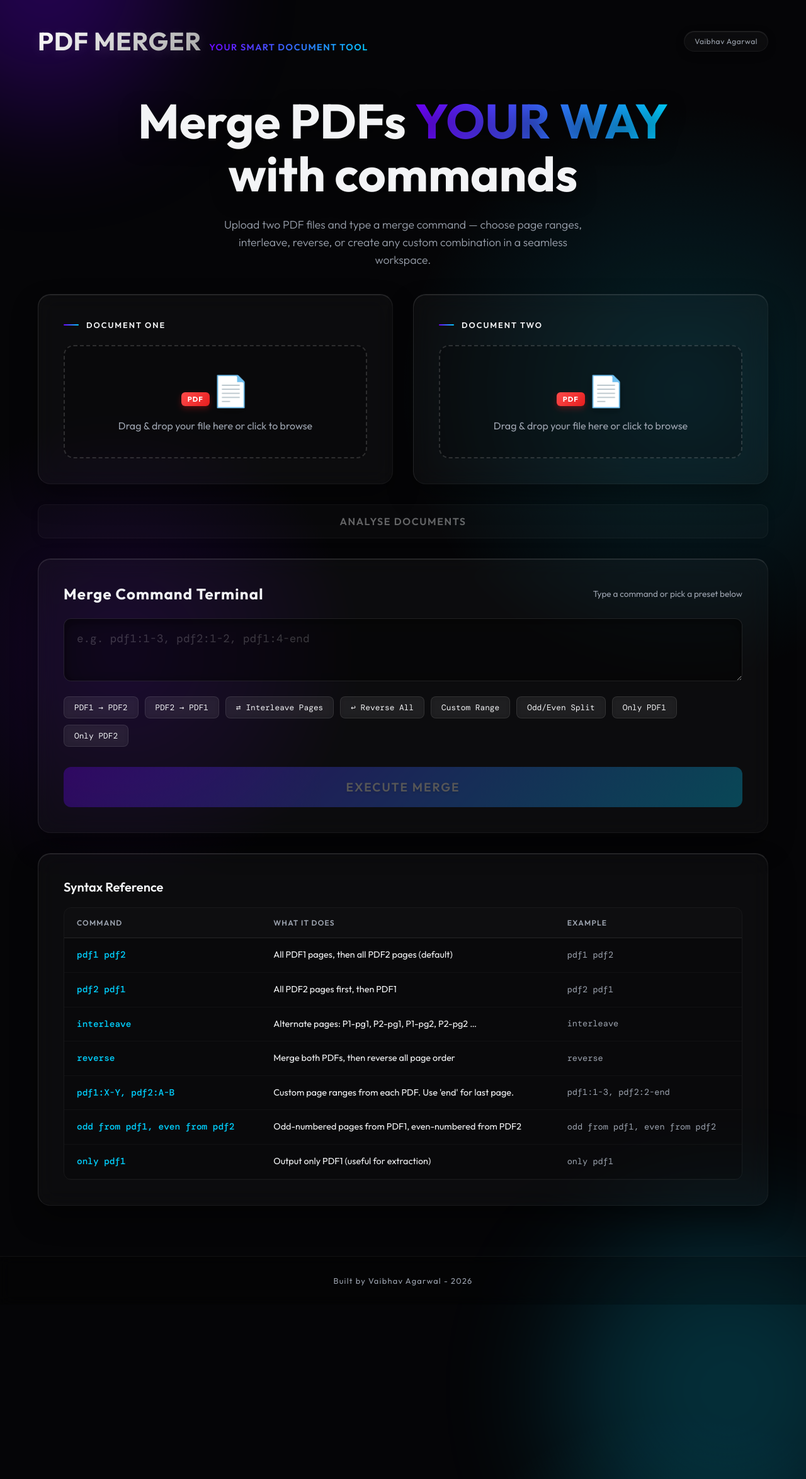
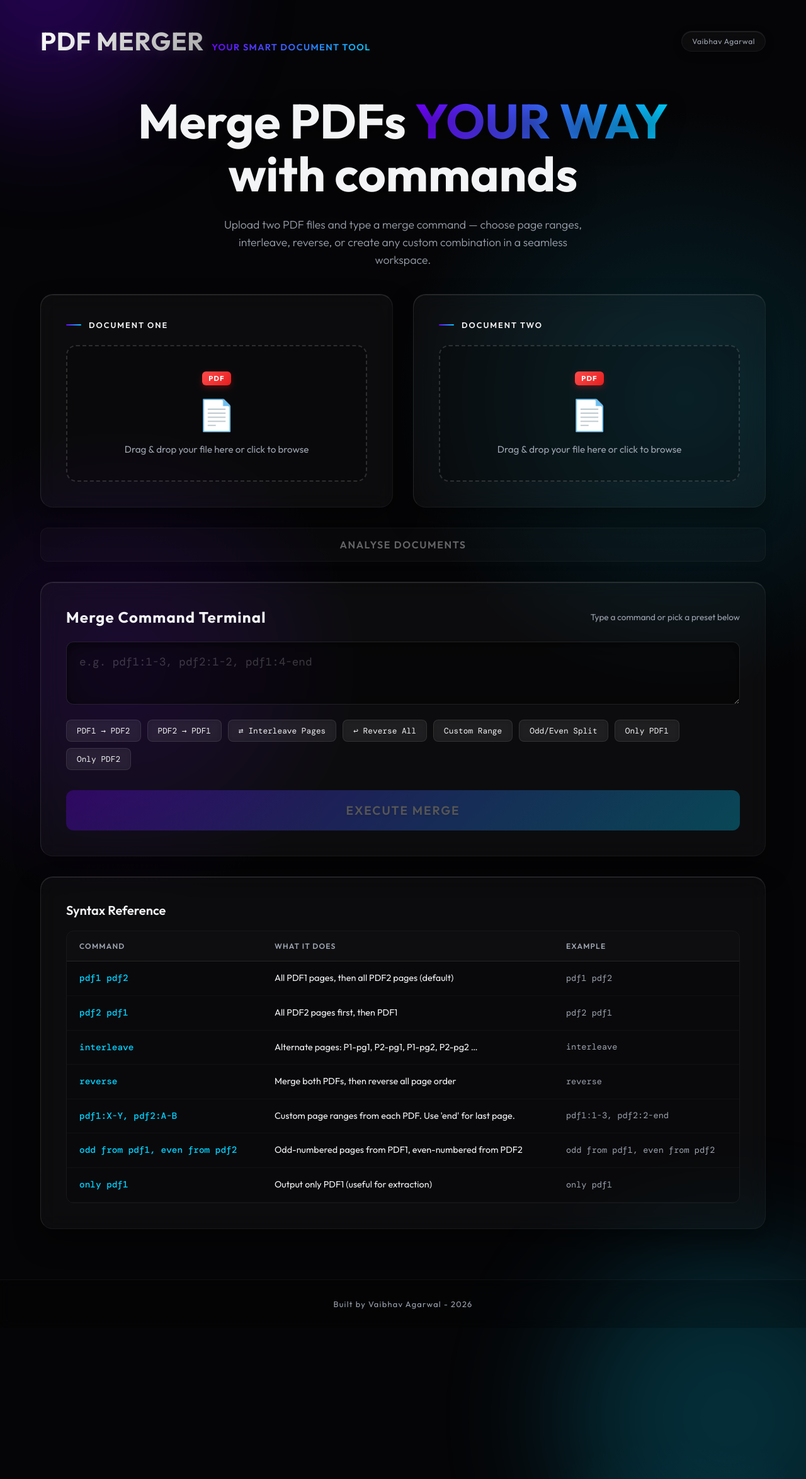
Before and after one commit to vaibhavagarwal46/PDF-Merger, a Flask app: page / in a window 1280 px wide; the page is wider, and only the part inside the window is pictured. Shown: the top 2349 px of that part at 63% size. Run offline with Flask 3, Linux system fonts and the light colour scheme; some web fonts are replaced.

Commit message:
Made the UI responsive
Updated viewport meta tag, added theme color, and adjusted various font sizes using clamp for responsiveness. Modified padding and width properties for better layout on different screen sizes.

```diff
--- a/templates/index.html
+++ b/templates/index.html
@@ -3,7 +3,8 @@
 
 <head>
   <meta charset="UTF-8" />
-  <meta name="viewport" content="width=device-width, initial-scale=1.0, maximum-scale=1.0, user-scalable=no" />
+  <meta name="viewport" content="width=device-width, initial-scale=1.0" />
+  <meta name="theme-color" content="#050507" />
   <meta name="description" content="A premium 3D PDF merging tool">
   <title>PDF Merger — Premium Document Tool</title>
   <link
@@ -43,6 +44,8 @@
       color: var(--text-main);
       font-family: 'Outfit', sans-serif;
       min-height: 100vh;
+      width: 100%;
+      max-width: 100vw;
       overflow-x: hidden;
       perspective: 1000px;
     }
@@ -82,12 +85,14 @@
 
     /* ── Header ── */
     header {
-      padding: 40px 60px 0;
+      padding: 40px 5% 0;
       display: flex;
       align-items: center;
       justify-content: space-between;
       position: relative;
       z-index: 10;
+      max-width: 1400px;
+      margin: 0 auto;
     }
 
     .logo {
@@ -127,14 +132,13 @@
       letter-spacing: 0.05em;
       backdrop-filter: blur(10px);
       box-shadow: inset 0 1px 1px rgba(255, 255, 255, 0.1), 0 4px 15px rgba(0, 0, 0, 0.2);
-      white-space: nowrap;
     }
 
     /* ── Hero ── */
     .hero {
       position: relative;
       z-index: 10;
-      padding: 60px 60px 40px;
+      padding: 60px 5% 40px;
       text-align: center;
       display: flex;
       flex-direction: column;
@@ -170,12 +174,13 @@
     main {
       position: relative;
       z-index: 10;
-      padding: 0 60px 80px;
+      padding: 0 5% 80px;
       display: grid;
       grid-template-columns: 1fr 1fr;
       gap: 32px;
       max-width: 1300px;
       margin: 0 auto;
+      width: 100%;
     }
 
     /* ── 3D Glass Cards ── */
@@ -191,6 +196,7 @@
       box-shadow: 0 20px 40px rgba(0, 0, 0, 0.4), inset 0 1px 0 rgba(255, 255, 255, 0.1);
       transition: transform 0.4s cubic-bezier(0.175, 0.885, 0.32, 1.275), box-shadow 0.4s ease;
       transform-style: preserve-3d;
+      width: 100%;
     }
 
     @media (hover: hover) and (pointer: fine) {
@@ -236,6 +242,11 @@
       position: relative;
       background: rgba(0, 0, 0, 0.2);
       transform: translateZ(20px);
+      width: 100%;
+      display: flex;
+      flex-direction: column;
+      align-items: center;
+      justify-content: center;
     }
 
     .upload-zone:hover,
@@ -275,19 +286,20 @@
     }
 
     .upload-text {
-      font-size: 1rem;
+      font-size: 0.95rem;
       color: var(--text-muted);
       font-weight: 400;
     }
 
     .upload-filename {
       display: none;
-      font-size: 1rem;
+      font-size: 0.95rem;
       color: var(--success);
       font-weight: 600;
       word-break: break-all;
       margin-top: 12px;
       text-shadow: 0 0 10px rgba(16, 185, 129, 0.3);
+      text-align: center;
     }
 
     .upload-pages {
@@ -675,7 +688,7 @@
       position: relative;
       z-index: 10;
       text-align: center;
-      padding: 30px;
+      padding: 30px 5%;
       font-size: 0.8rem;
       color: var(--text-muted);
       border-top: 1px solid rgba(255, 255, 255, 0.05);
@@ -780,7 +836,7 @@
       </div>
     </div>
 
-    <div style="grid-column: 1 / -1;">
+    <div style="grid-column: 1 / -1; width: 100%;">
       <button class="btn-upload" id="upload-btn" onclick="uploadFiles()" disabled style="margin-top: 0;">
         Analyse Documents
       </button>
```
Also changed, not shown: other parts of templates/index.html (+67 -23 lines).
